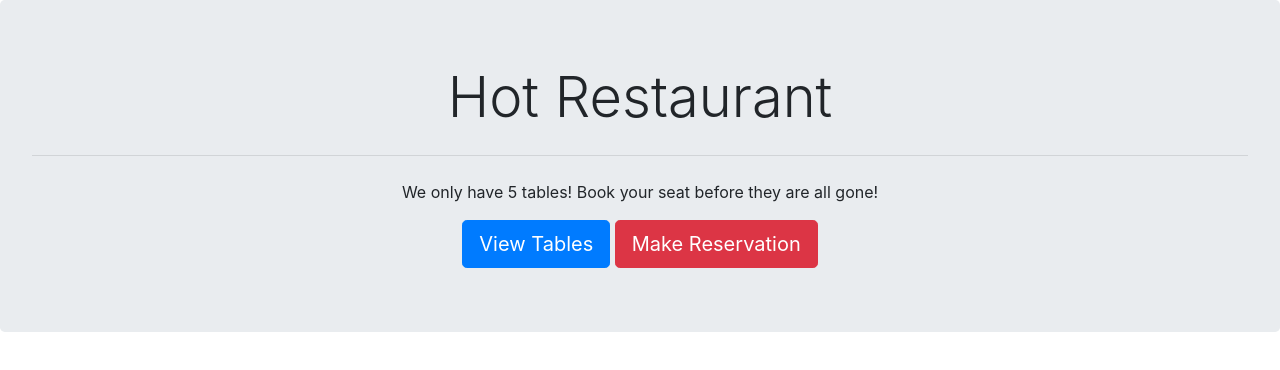
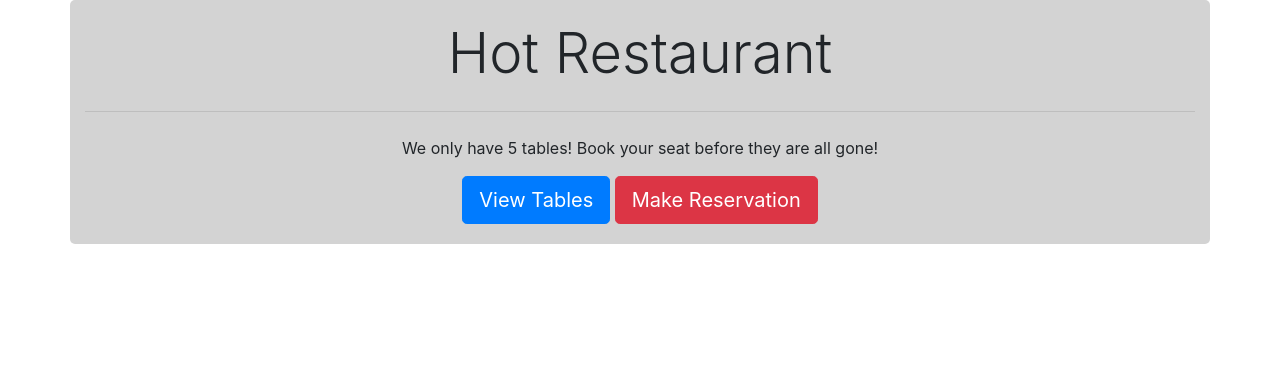
Before and after one commit to heyimhibi/HotRestaurant, a plain HTML site: page index.html in a window 1280 px wide. Drawn offline with nearby package versions, Linux system fonts and the light colour scheme.

Commit message:
updates stying for heading

```diff
--- a/index.html
+++ b/index.html
@@ -10,14 +10,26 @@
     <link rel="stylesheet" href="https://stackpath.bootstrapcdn.com/bootstrap/4.3.1/css/bootstrap.min.css" integrity="sha384-ggOyR0iXCbMQv3Xipma34MD+dH/1fQ784/j6cY/iJTQUOhcWr7x9JvoRxT2MZw1T" crossorigin="anonymous">
 </head>
 <body>
-    <!-- Jumbotron -->
+    <!-- Jumbotron
     <div class="jumbotron">
         <h1 class="display-4">Hot Restaurant</h1>
         <hr class="my-4">
         <p>We only have 5 tables! Book your seat before they are all gone!</p>
         <a class="btn btn-primary btn-lg" href="./table.html" role="button">View Tables</a>
         <a class="btn btn-danger btn-lg" href="./reserve.html" role="button">Make Reservation</a>
-      </div>
+      </div>     -->
+
+    <div class="container heading">
+        <div class="row">
+            <div class="col-sm-12 col-md-12 col-lg-12">
+                <h1 class="display-4">Hot Restaurant</h1>
+                <hr class="my-4">
+                <p>We only have 5 tables! Book your seat before they are all gone!</p>
+                <a class="btn btn-primary btn-lg" href="./table.html" role="button">View Tables</a>
+                <a class="btn btn-danger btn-lg" href="./reserve.html" role="button">Make Reservation</a>
+            </div>
+        </div>
+    </div>
 
 
 
--- a/style.css
+++ b/style.css
@@ -1,3 +1,7 @@
-.jumbotron {
+.heading {
     text-align: center;
+    border-radius: 5px;
+    background-color: lightgray;
+    padding-top:20px;
+    padding-bottom: 20px;
 }
```
